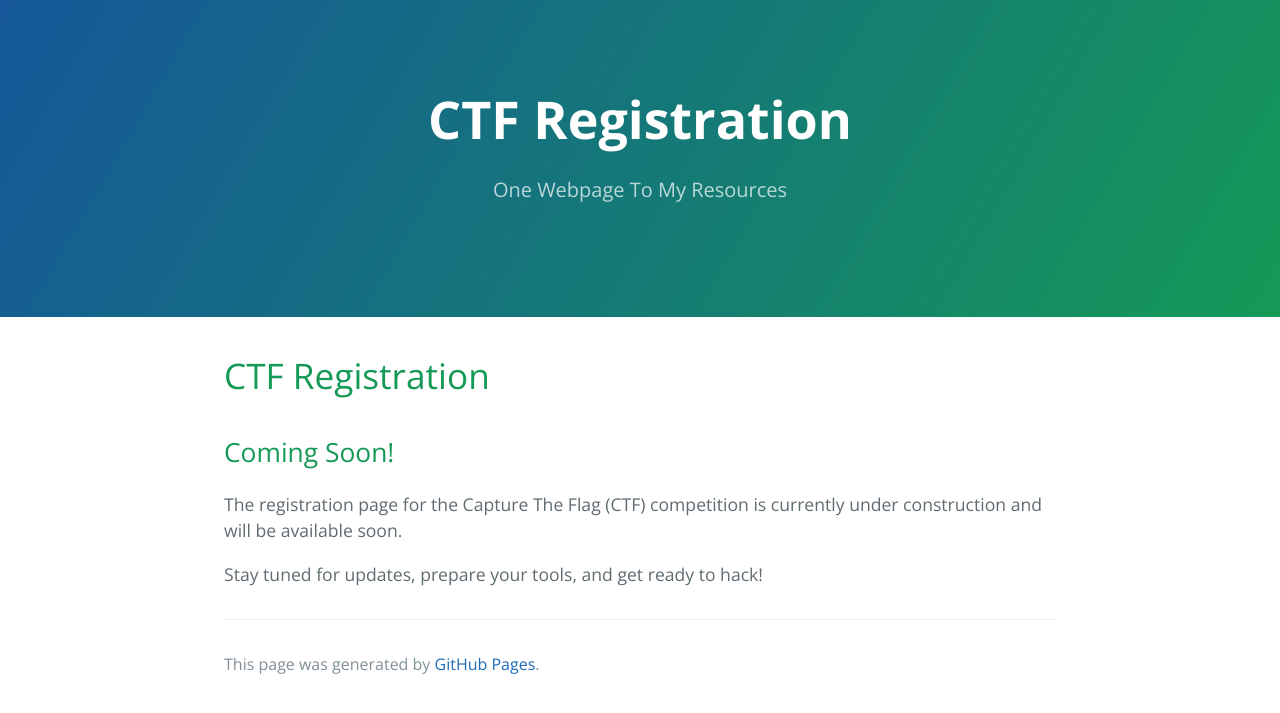
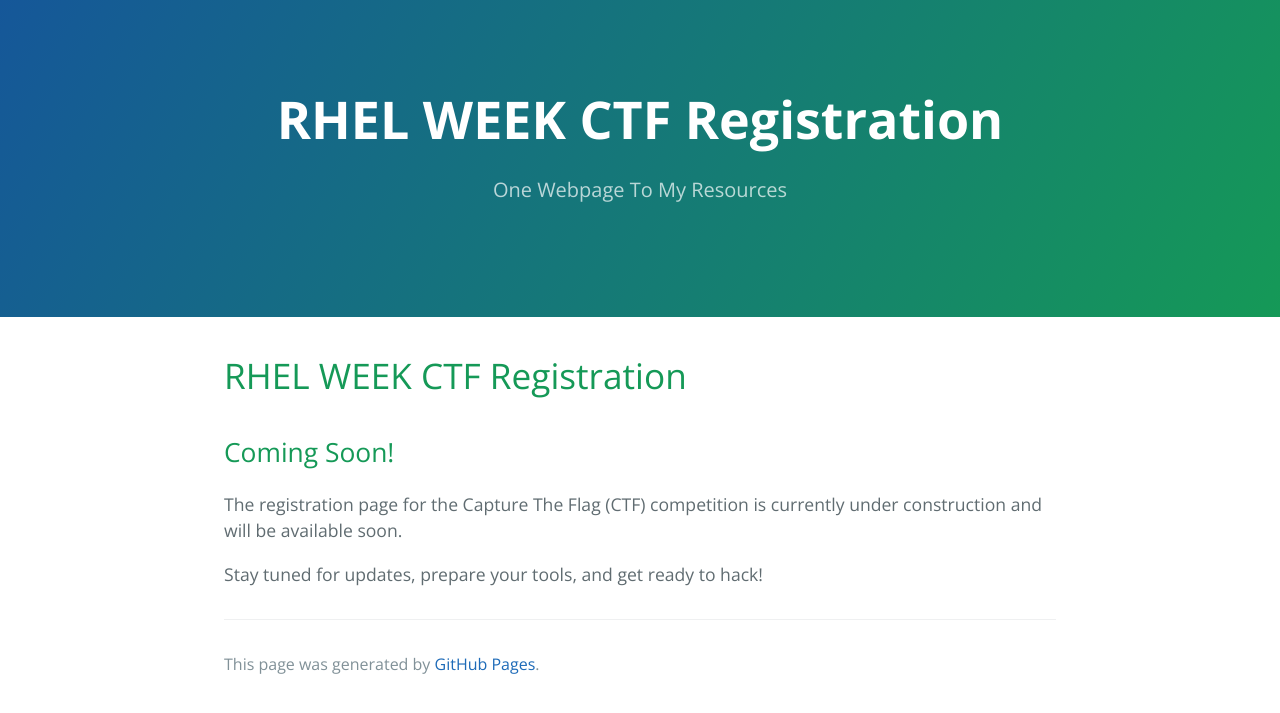
Before and after one commit to jscar-hawk/jscar-hawk.github.io, a Jekyll site: the page built from docs/ctfd-placeholder.md, in a window 1280 px wide. Shown: the top 713 px of the page. Built offline with Jekyll 4.4.1, drawn with Linux system fonts in a browser that asks for light colours; our own code applies the rules of GitHub Pages for plain Markdown files.

Commit message:
Rename CTF Registration to RHEL WEEK CTF Registration

```diff
--- a/docs/ctfd-placeholder.md
+++ b/docs/ctfd-placeholder.md
@@ -1,4 +1,4 @@
-# CTF Registration
+# RHEL WEEK CTF Registration
 
 ## Coming Soon!
 
```
